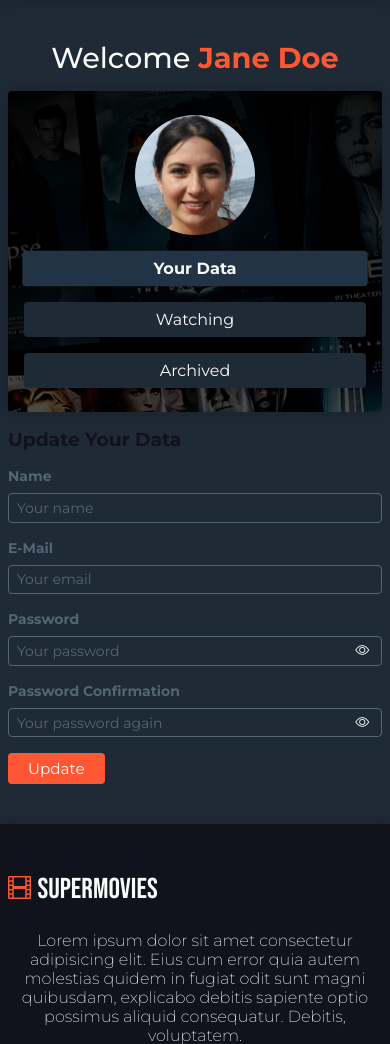
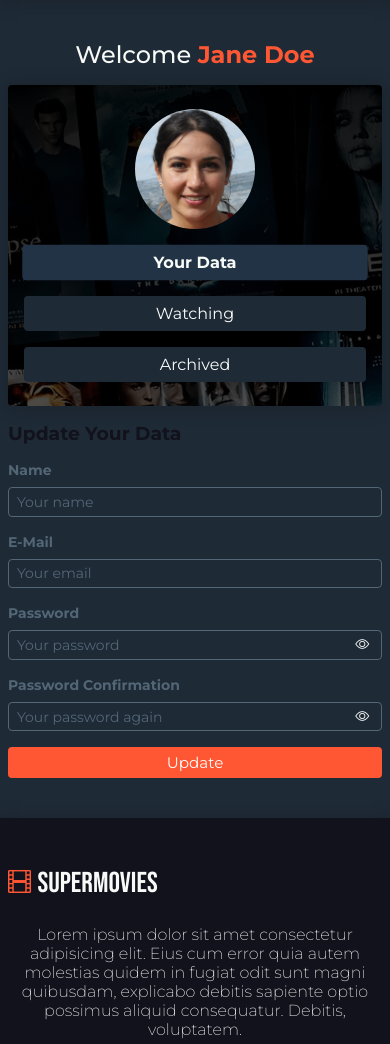
Before and after one commit to adrjmiranda/super-movies, a PHP site: template app/views/site/pages/profile.html in a window 390 px wide. Shown: the part 75-1119 px from the top of the page. Run offline with PHP 8.4, Linux system fonts and the light colour scheme; the template is opened without the code that fills it, so the values that code supplies are empty.

Commit message:
chore: Reworked tweak to user profile page layout

```diff
--- a/app/src/scss/site/components/profile.scss
+++ b/app/src/scss/site/components/profile.scss
@@ -8,7 +8,7 @@
 	.profile_title {
 		color: $white-color;
 		font-weight: 500;
-		font-size: 1.8rem;
+		font-size: 2rem;
 		margin-bottom: 1rem;
 
 		span {
@@ -174,9 +174,10 @@
 		}
 	}
 
-	@media screen and (max-width: 960px) {
+	@media screen and (max-width: 880px) {
 		.profile_title {
 			text-align: center;
+			font-size: 1.5rem;
 		}
 
 		.profile_container {
@@ -200,13 +201,21 @@
 		}
 	}
 
-	@media screen and (max-width: 430px) {
+	@media screen and (max-width: 576px) {
 		.profile_container {
 			.profile_menu {
 				ul {
 					@include flex(column);
 				}
 			}
+
+			.profile_content {
+				.profile_form {
+					button {
+						width: 100%;
+					}
+				}
+			}
 		}
 	}
 }
```
Also changed, not shown: public/assets/css/site/components/profile.css, public/assets/css/site/index.css.
